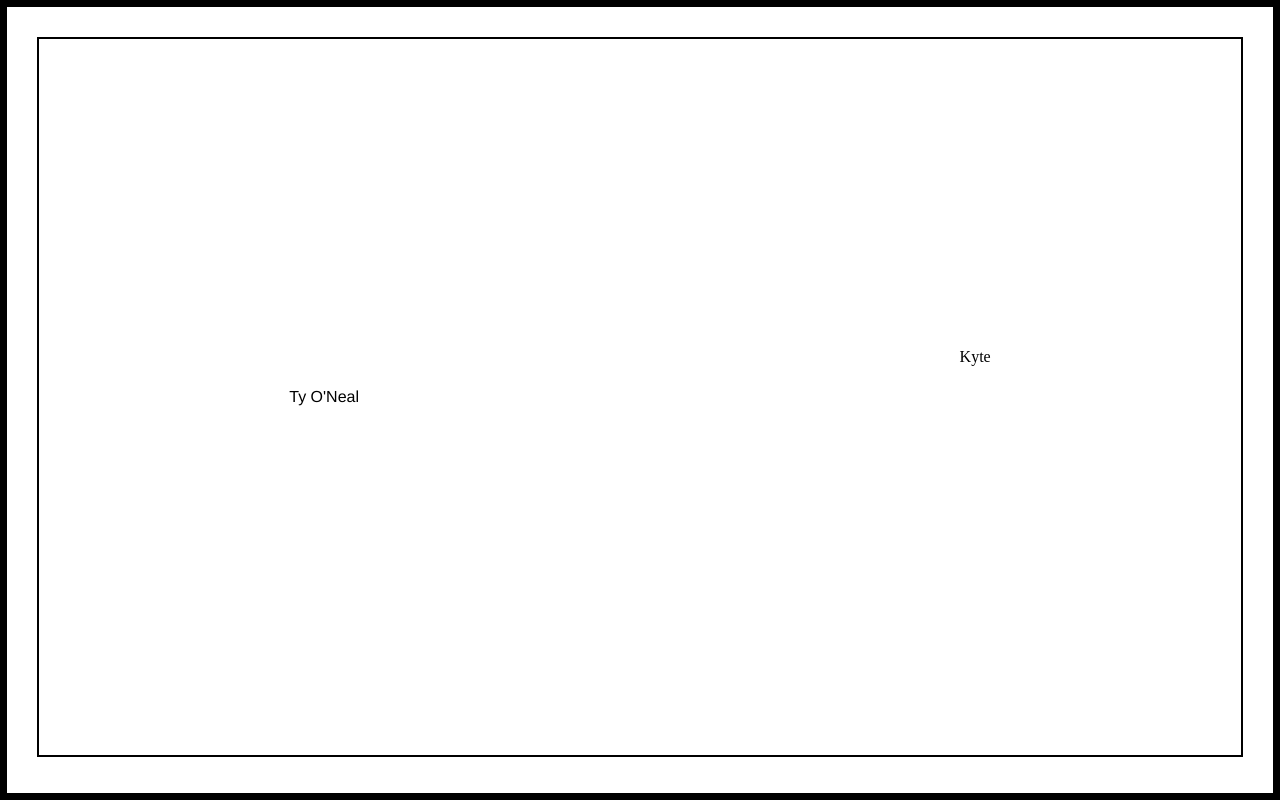
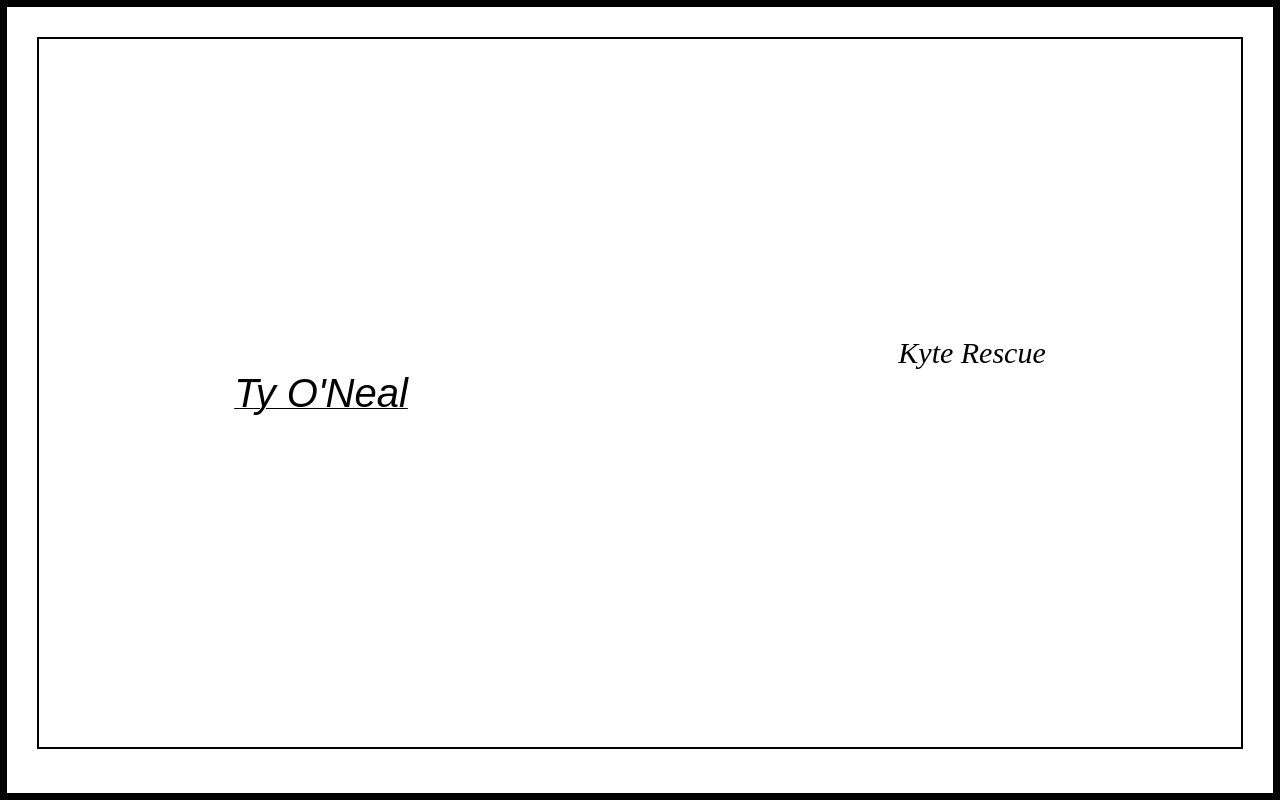
Before and after one commit to TyONeal/portfolio-fe, a React (Create React App) app: page / in a window 1280 px wide. Built offline with nearby package versions, Linux system fonts and the light colour scheme.

Commit message:
set up link to kyterescue

```diff
--- a/src/components/hero/HeroDescription.js
+++ b/src/components/hero/HeroDescription.js
@@ -1,12 +1,12 @@
-import "../../css/hero/hero-description.css";
+import "../../css/hero/hero.css";
 
 function HeroDescription() {
     return (
         <div className="description-wrapper">
             <div className="hero-row">
-                <div className="hero-name">Ty O'Neal</div>
+                <div className="hero-name"><i>Ty O'Neal</i></div>
                 <div className="projects">
-                    Kyte
+                    <a href="https://kyterescue.com" target="_blank"><i>Kyte Rescue</i></a>
                 </div>
             </div>
         </div>
--- a/src/css/hero/hero-description.css
+++ b/src/css/hero/hero.css
@@ -9,7 +9,7 @@
     flex-direction: row;
     gap: 100px;
     justify-content: space-around;
-    height: 90vh;
+    height: 89vh;
     align-items: center;
     margin: 30px;
     border: 2px solid black;
@@ -18,11 +18,24 @@
 .hero-name {
     display: flex;
     flex-direction: column;
-    font-family: Helvetica, sans-serif;
+    font-family: "Euphemia UCAS", sans-serif;
+    font-size: 40px;
+    text-decoration: underline;
+    text-decoration-thickness: 1px;
 }
 
 .projects {
     display: flex;
     flex-direction: column;
     margin-bottom: 80px;
+    font-size: 30px;
 }
+
+.projects a {
+    text-decoration: unset;
+    color: black;
+}
+
+.projects a :hover {
+    font-size: 40px;
+}
```
